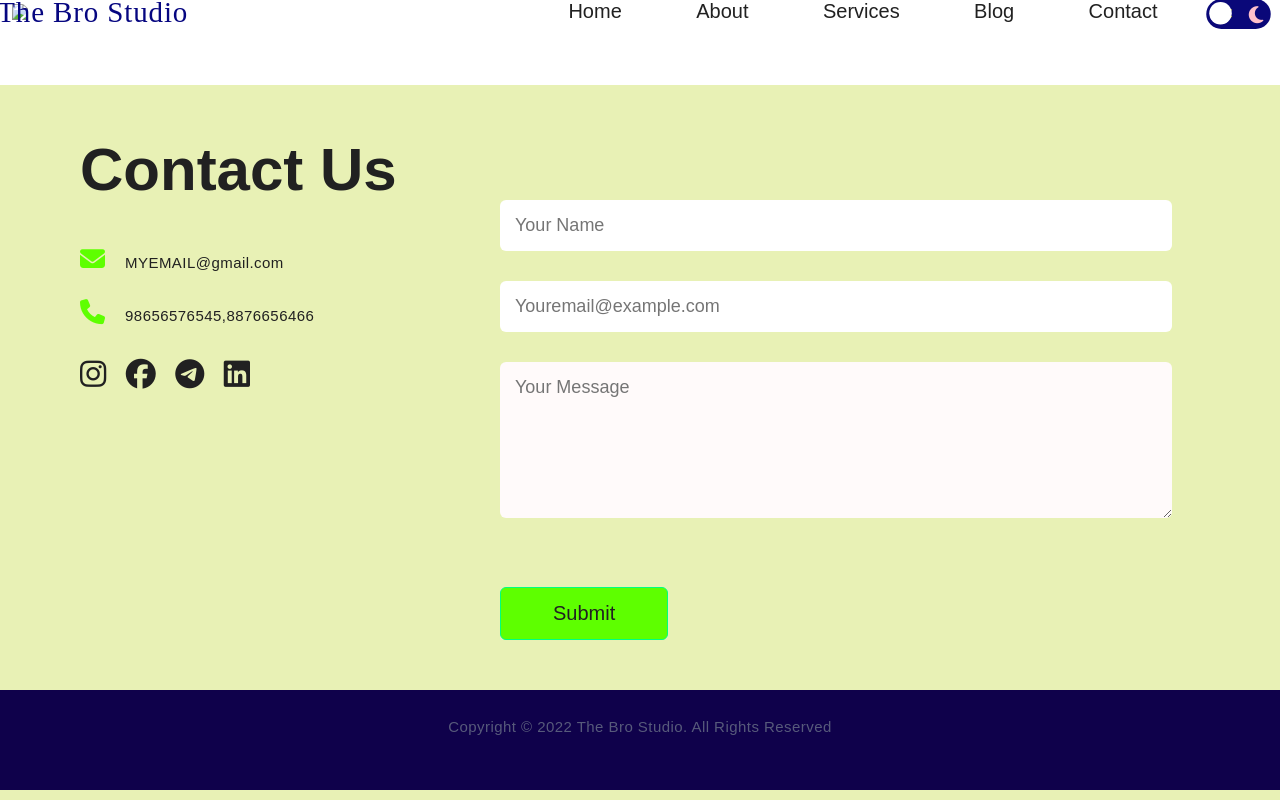
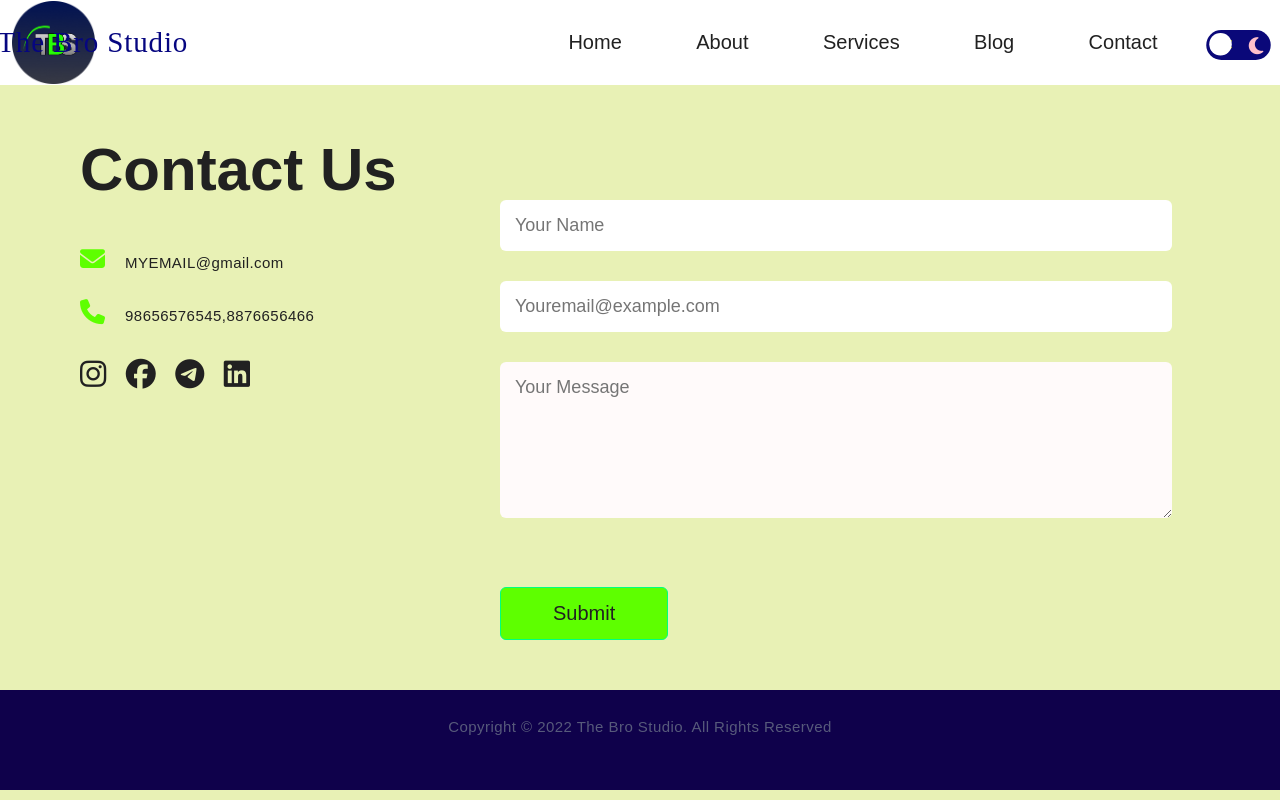
Before and after one commit to HustlewithThrust/Portfolio-website, a plain HTML site: page contact.html in a window 1280 px wide. Drawn offline with Linux system fonts and the light colour scheme.

Commit message:
contact.html

```diff
--- a/contact.html
+++ b/contact.html
@@ -24,7 +24,7 @@
                 <div class="container">
                     <div class="myDIV">
                         <nav>
-                            <img src="img/logof.png" class="logo">
+                            <img src="logof.png" class="logo">
                             <p>The Bro Studio</p>
                             <ul id="side-menu">
                                 <i class="cross fa-solid fa-rectangle-xmark" onclick="closem()"></i>
```
